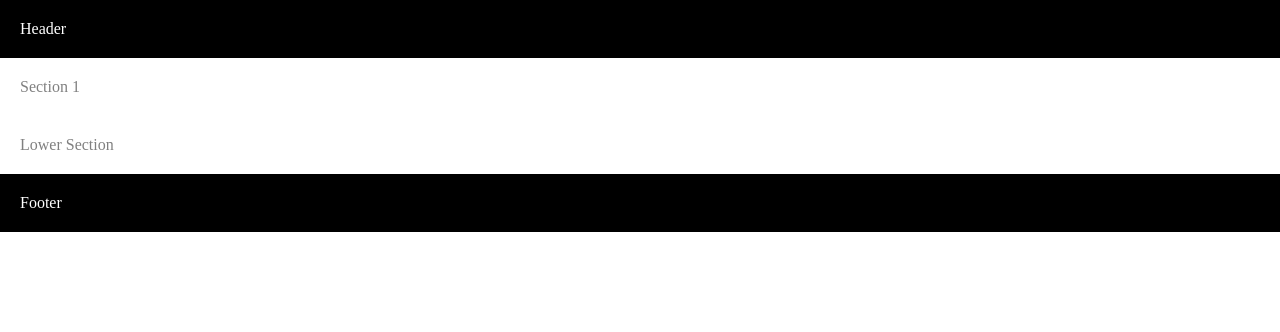
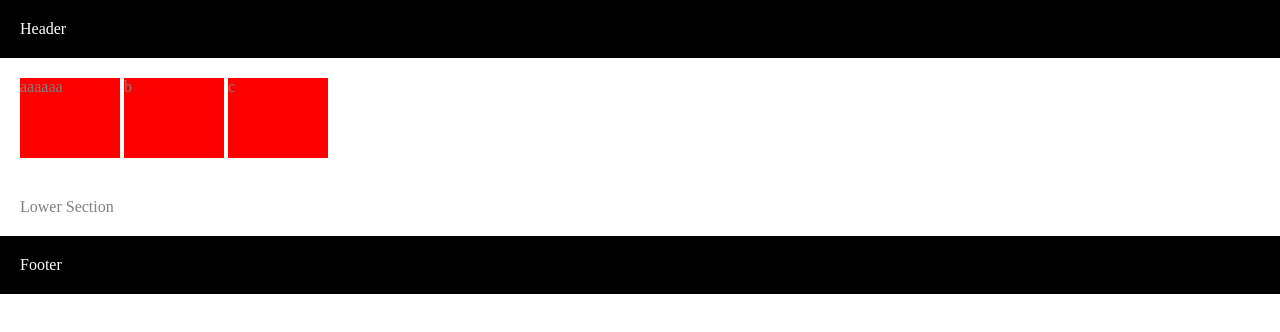
Before and after one commit to ysumit99/CSSLayouts, a plain HTML site: page index.html in a window 1280 px wide. Drawn offline with Linux system fonts and the light colour scheme.

Commit message:
display inline and display inline-block

```diff
--- a/index.html
+++ b/index.html
@@ -23,6 +23,16 @@
         padding: 20px;
       }
 
+      div {
+        background-color: red;
+        display: inline-block;
+
+        /* width and height have meaning only in case of display: inline block */
+        /* For display: inline => it spans the content */
+        width: 100px;
+        height: 80px;
+      }
+
       body {
         margin: 0;
         padding: 0;
@@ -32,7 +42,11 @@
   <body>
     <header>Header</header>
 
-    <section>Section 1</section>
+    <section>
+      <div>aaaaaa</div>
+      <div>b</div>
+      <div>c</div>
+    </section>
     <section>Lower Section</section>
 
     <footer>Footer</footer>
```
